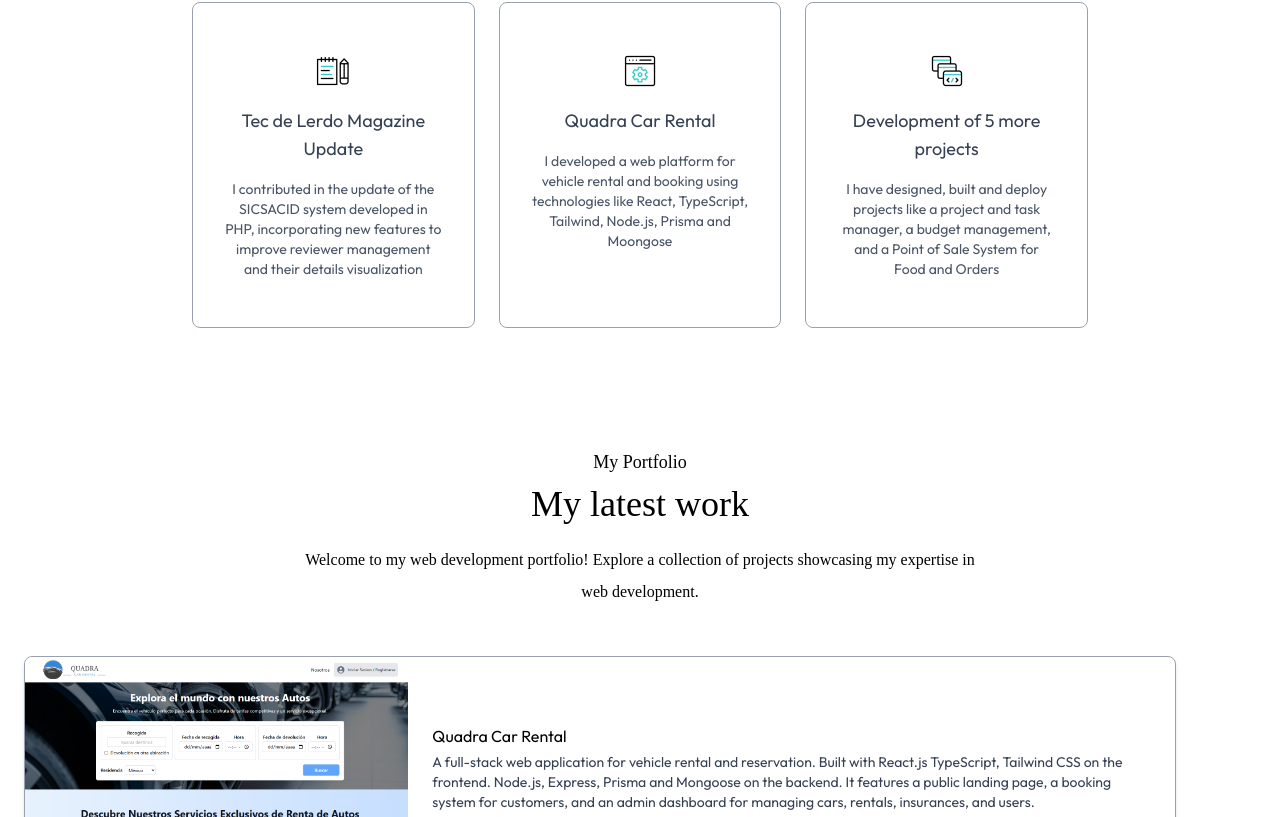
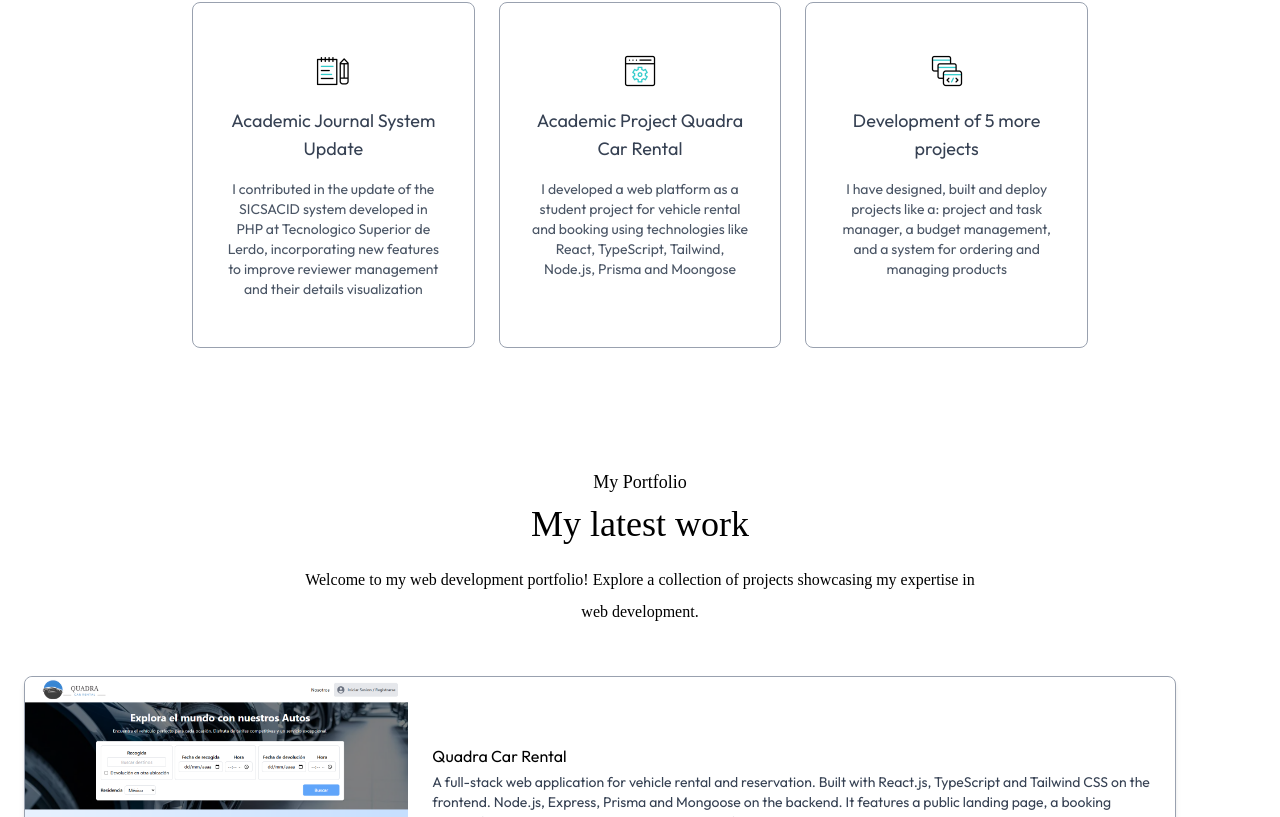
Before and after one commit to VicVaporub14/portafolio-web, a Next.js app: page / in a window 1280 px wide. Shown: the part 1783-2600 px from the top of the page. Built offline with nearby package versions, Linux system fonts and the light colour scheme; a web font is replaced by a local one.

Commit message:
Cambios en infoList

```diff
--- a/app/components/Experience.jsx
+++ b/app/components/Experience.jsx
@@ -1,4 +1,4 @@
-import { assets, serviceData } from '@/assets/assets'
+import { assets, experienceData } from '@/assets/assets'
 import Image from 'next/image'
 import Link from 'next/link'
 import React from 'react'
@@ -40,7 +40,7 @@ export default function Experience({isDarkMode}) {
             transition={{delay: 0.9, duration: 0.6}}
             className='max-w-4xl mx-auto grid grid-cols-1 md:grid-cols-2 lg:grid-cols-3 gap-6 my-10'
         >
-            {serviceData.map(({icon, title, description, link}, index)=>(
+            {experienceData.map(({icon, title, description, link}, index)=>(
                 <motion.div
                     whileHover={{scale: 1.02}}
                     key={index}
--- a/assets/assets.js
+++ b/assets/assets.js
@@ -97,7 +97,7 @@ export const assets = {
 export const workData = [
     {
         title: 'Quadra Car Rental',
-        description: 'A full-stack web application for vehicle rental and reservation. Built with React.js TypeScript, Tailwind CSS on the frontend. Node.js, Express, Prisma and Mongoose on the backend. It features a public landing page, a booking system for customers, and an admin dashboard for managing cars, rentals, insurances, and users.',
+        description: 'A full-stack web application for vehicle rental and reservation. Built with React.js, TypeScript and Tailwind CSS on the frontend. Node.js, Express, Prisma and Mongoose on the backend. It features a public landing page, a booking system for customers, and an admin dashboard for managing cars, rentals, insurances, and users.',
         bgImage: '/project-1.png',
         link:'https://github.com/VicVaporub14/quadra_backend'
     },
@@ -115,16 +115,16 @@ export const workData = [
     }
 ]
 
-export const serviceData = [
-    { icon: assets.cuaderno_icon, title: 'Tec de Lerdo Magazine Update', description: 'I contributed in the update of the SICSACID system developed in PHP, incorporating new features to improve reviewer management and their details visualization', link: '' },
-    { icon: assets.ajuste_icon, title: 'Quadra Car Rental', description: 'I developed a web platform for vehicle rental and booking using technologies like React, TypeScript, Tailwind, Node.js, Prisma and Moongose', link: '' },
-    { icon: assets.navegador_icon, title: 'Development of 5 more projects', description: 'I have designed, built and deploy projects like a project and task manager, a budget management, and a Point of Sale System for Food and Orders', link: '' },
+export const experienceData = [
+    { icon: assets.cuaderno_icon, title: 'Academic Journal System Update', description: 'I contributed in the update of the SICSACID system developed in PHP at Tecnologico Superior de Lerdo, incorporating new features to improve reviewer management and their details visualization'},
+    { icon: assets.ajuste_icon, title: 'Academic Project Quadra Car Rental', description: 'I developed a web platform as a student project for vehicle rental and booking using technologies like React, TypeScript, Tailwind, Node.js, Prisma and Moongose'},
+    { icon: assets.navegador_icon, title: 'Development of 5 more projects', description: 'I have designed, built and deploy projects like a: project and task manager, a budget management, and a system for ordering and managing products'},
 ]
 
 export const infoList = [
     { icon: assets.code_icon, iconDark: assets.code_icon_dark, title: 'Technologies', description: 'JavaScript, TypeScript, React.js, Next.js, C#, .NET' },
     { icon: assets.edu_icon, iconDark: assets.edu_icon_dark, title: 'Education', description: 'Instituto Tecnologico Superior de Lerdo' },
-    { icon: assets.project_icon, iconDark: assets.project_icon_dark, title: 'Skills', description: 'Cloud Computing, Databases, Networking' }
+    { icon: assets.project_icon, iconDark: assets.project_icon_dark, title: 'Skills', description: 'Cloud Computing (AWS, Google Cloud), Databases, Networking' }
 ];
 
 export const toolsData = [
```
